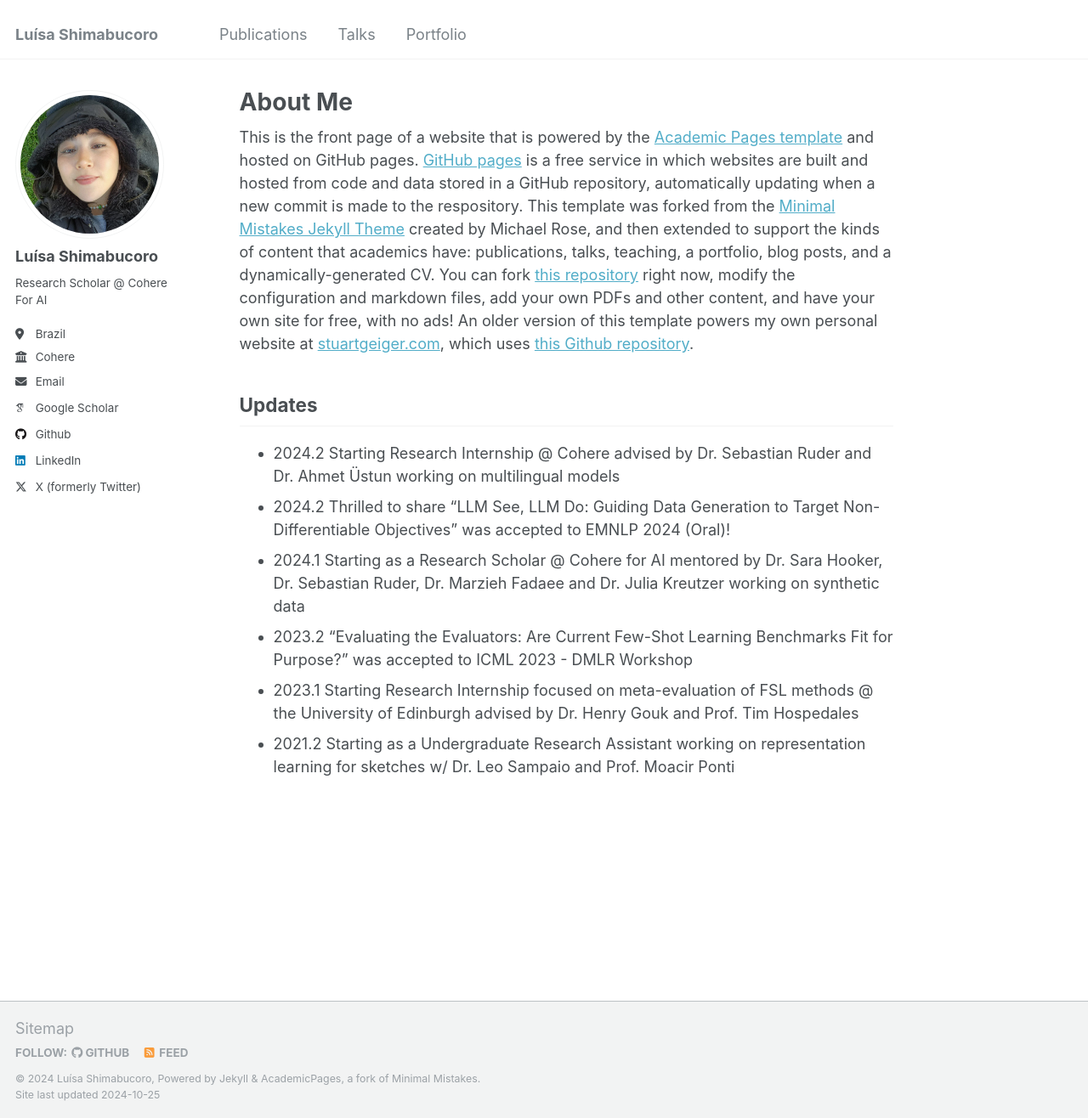
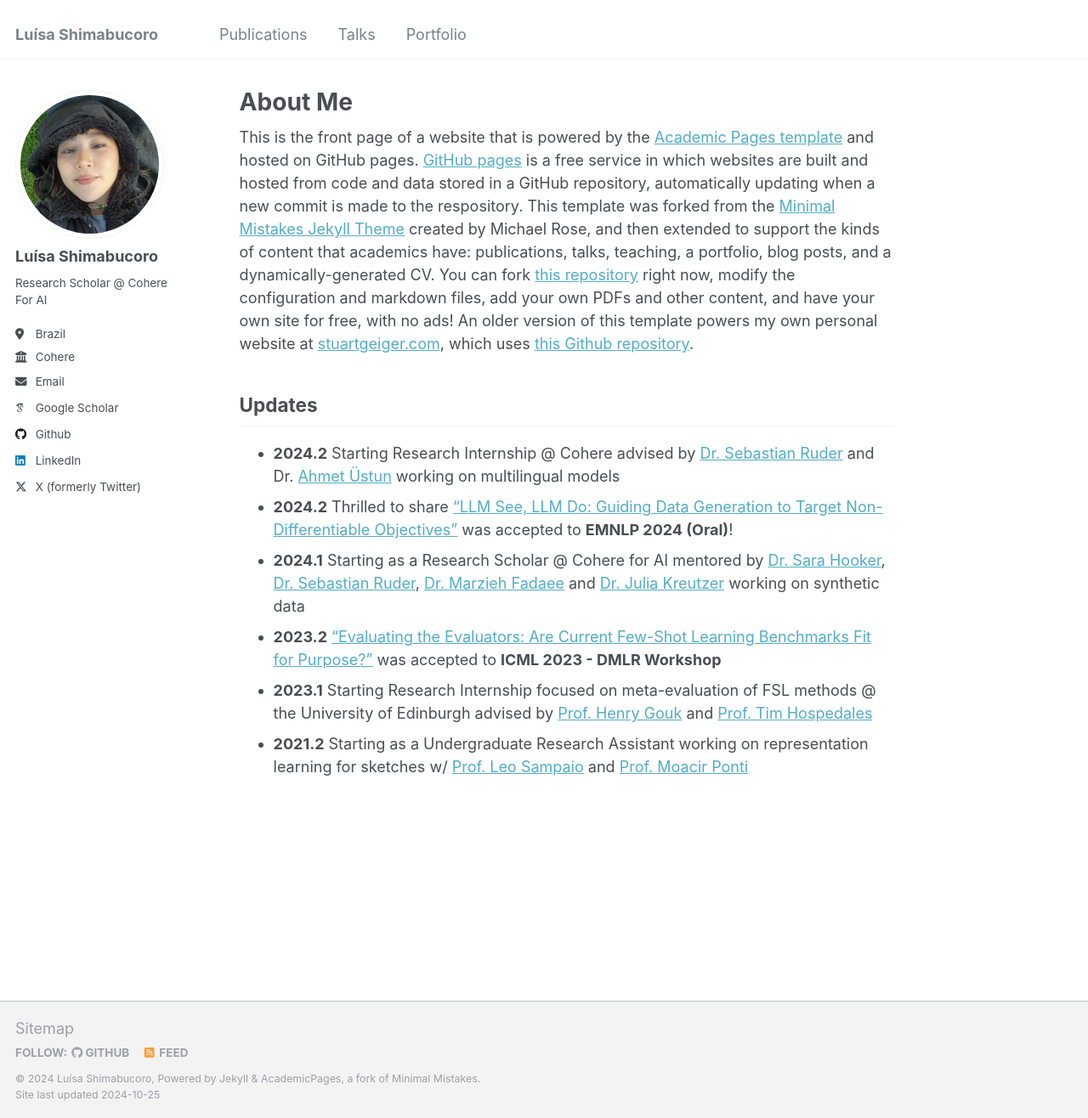
Before and after one commit to luisashimabucoro/luisashimabucoro.github.io, a Jekyll site: the page built from _pages/about.md, in a window 1280 px wide and 1316 px high. Shown: the whole window at 85% size. Built offline with Jekyll 4.4.1, drawn with Linux system fonts in a browser that asks for light colours; some web fonts are replaced.

Commit message:
Update about.md

```diff
--- a/_pages/about.md
+++ b/_pages/about.md
@@ -11,9 +11,9 @@ This is the front page of a website that is powered by the [Academic Pages templ
 
 Updates
 ------
-- 2024.2 Starting Research Internship @ Cohere advised by Dr. Sebastian Ruder and Dr. Ahmet Üstun working on multilingual models
-- 2024.2 Thrilled to share "LLM See, LLM Do: Guiding Data Generation to Target Non-Differentiable Objectives" was accepted to EMNLP 2024 (Oral)!
-- 2024.1 Starting as a Research Scholar @ Cohere for AI mentored by Dr. Sara Hooker, Dr. Sebastian Ruder, Dr. Marzieh Fadaee and Dr. Julia Kreutzer working on synthetic data
-- 2023.2 "Evaluating the Evaluators: Are Current Few-Shot Learning Benchmarks Fit for Purpose?" was accepted to ICML 2023 - DMLR Workshop
-- 2023.1 Starting Research Internship focused on meta-evaluation of FSL methods @ the University of Edinburgh advised by Dr. Henry Gouk and Prof. Tim Hospedales
-- 2021.2 Starting as a Undergraduate Research Assistant working on representation learning for sketches w/ Dr. Leo Sampaio and Prof. Moacir Ponti
+- **2024.2** Starting Research Internship @ Cohere advised by [Dr. Sebastian Ruder](https://ruder.io) and Dr. [Ahmet Üstun](https://ahmetustun.github.io/) working on multilingual models
+- **2024.2** Thrilled to share ["LLM See, LLM Do: Guiding Data Generation to Target Non-Differentiable Objectives"](https://arxiv.org/abs/2407.01490) was accepted to **EMNLP 2024 (Oral)**!
+- **2024.1** Starting as a Research Scholar @ Cohere for AI mentored by [Dr. Sara Hooker](https://www.sarahooker.me/), [Dr. Sebastian Ruder](https://ruder.io), [Dr. Marzieh Fadaee](https://marziehf.github.io/) and [Dr. Julia Kreutzer](https://juliakreutzer.github.io/) working on synthetic data
+- **2023.2** ["Evaluating the Evaluators: Are Current Few-Shot Learning Benchmarks Fit for Purpose?"](https://arxiv.org/abs/2307.02732) was accepted to **ICML 2023 - DMLR Workshop**
+- **2023.1** Starting Research Internship focused on meta-evaluation of FSL methods @ the University of Edinburgh advised by [Prof. Henry Gouk](https://www.henrygouk.com/) and [Prof. Tim Hospedales](https://homepages.inf.ed.ac.uk/thospeda/)
+- **2021.2** Starting as a Undergraduate Research Assistant working on representation learning for sketches w/ [Prof. Leo Sampaio](https://scholar.google.com.br/citations?user=vunj2dMAAAAJ&hl=en) and [Prof. Moacir Ponti](https://sites.google.com/site/moacirponti/)
```
